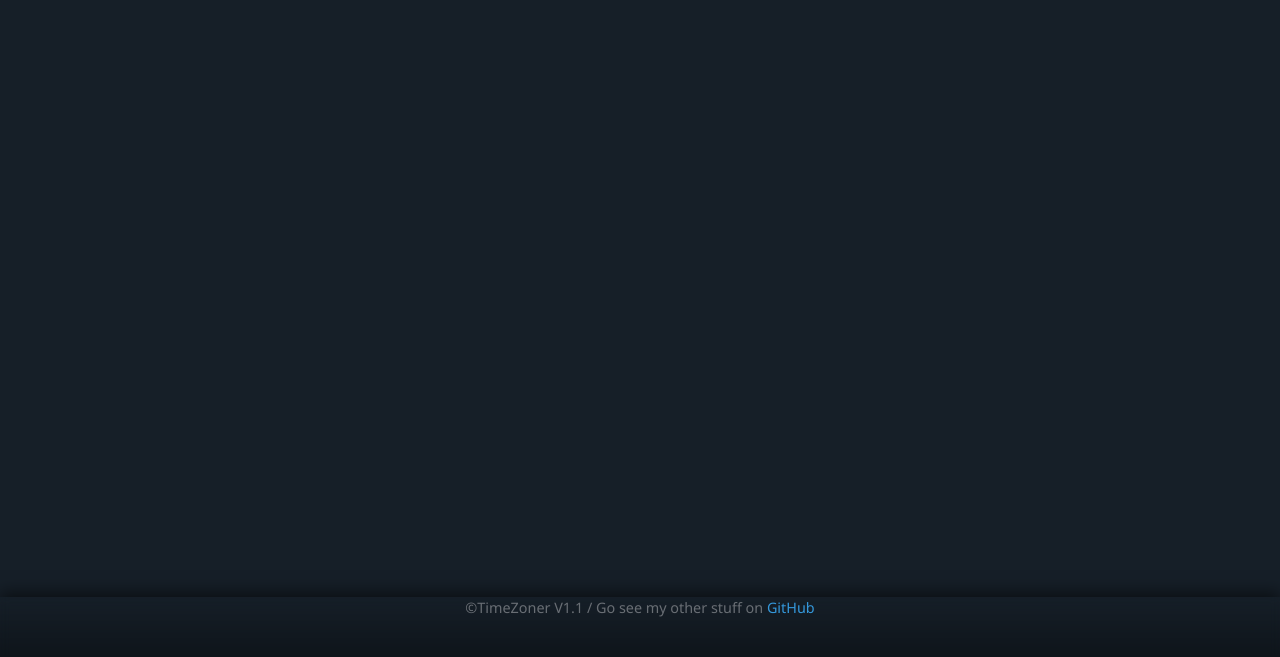
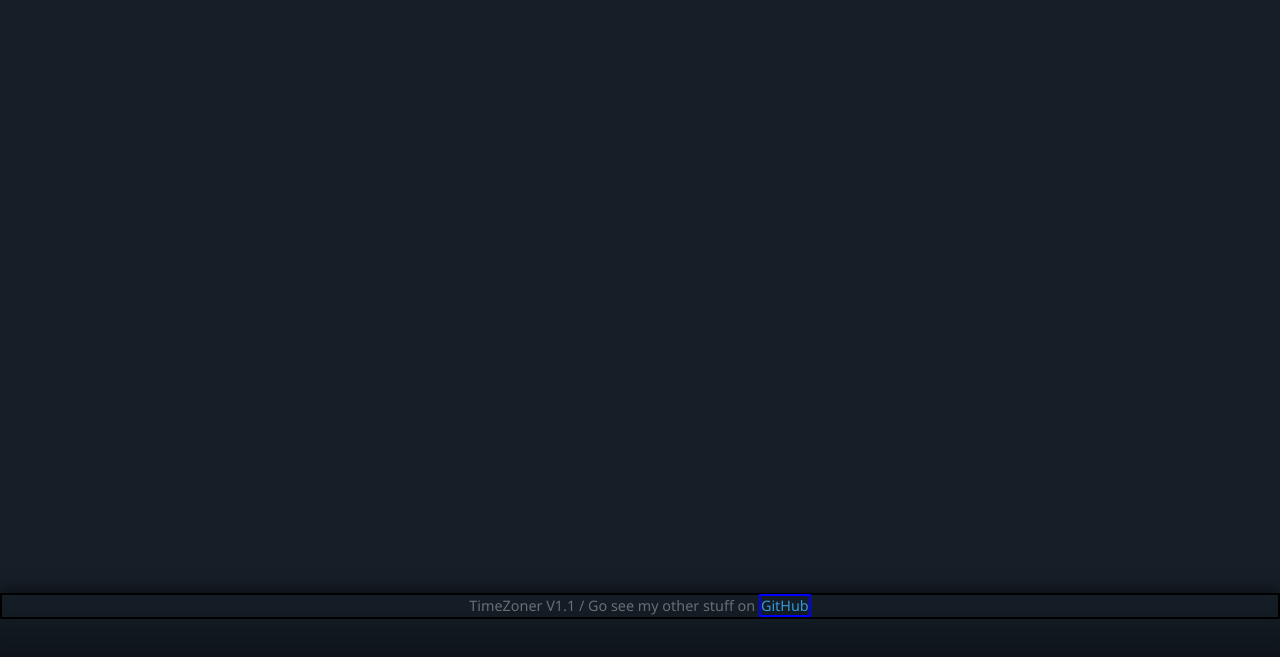
Before and after one commit to QDacier/TimeZoner, a plain HTML site: page index.html in a window 1280 px wide. Shown: the part 131-788 px from the top of the page. Drawn offline with Linux system fonts and the light colour scheme.

Commit message:
Modification du footer

```diff
--- a/Styles/index.css
+++ b/Styles/index.css
@@ -484,12 +484,14 @@ footer {
 footer p {
     margin: 0;
     line-height: 1.5;
+    border: 2px solid black;
 }
 
 footer a {
     color: #3498db;
     text-decoration: none;
     transition: color 0.3s ease;
+    border: 2px solid blue;
 }
 
 footer a:hover {
--- a/index.html
+++ b/index.html
@@ -45,7 +45,7 @@
             </label>
         </div>
         <footer>
-            <p>&copy;TimeZoner V1.1 / Go see my other stuff on <a href="https://github.com/QDacier">GitHub</a></p>
+            <p>TimeZoner V1.1 / Go see my other stuff on <a id="github" href="https://github.com/QDacier">GitHub</a></p>
         </footer>
     </body>
 </html>
```
